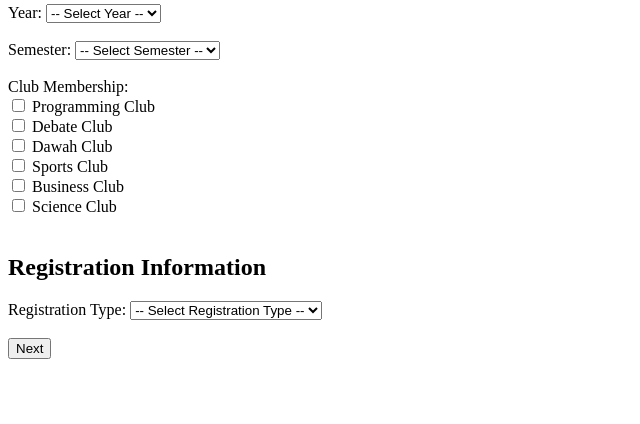
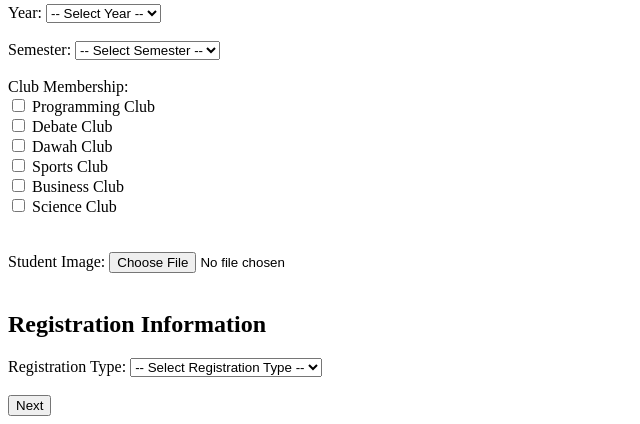
Before and after one commit to saifprof1/online-registration-system, a PHP site: page /register.php in a window 1280 px wide. Shown: the part 778-1202 px from the top of the page, without its empty margins (0-640 px from the left). Before the commit the page ends 1137 px from the top, so only its background shows below. Run offline with PHP 8.4, Linux system fonts and the light colour scheme; data comes from the database, SQL or seed files in the repository.

Commit message:
Add student image upload feature

```diff
--- a/database/database.sql
+++ b/database/database.sql
@@ -46,6 +46,7 @@ CREATE TABLE students (
     gender ENUM('Male', 'Female', 'Other'),
     phone VARCHAR(20) NOT NULL,
     email VARCHAR(100),
+    image_path VARCHAR(255),
     address TEXT,
     department_id INT NOT NULL,
     session_id INT NOT NULL,
--- a/register.php
+++ b/register.php
@@ -46,6 +46,63 @@ if ($_SERVER["REQUEST_METHOD"] == "POST") {
         $error_message = "Invalid Student ID. Format Example: B230102013";
     }
 
+    $image_path = '';
+
+if (!isset($_FILES['student_image'])) {
+
+    $error_message = "Please upload a student image.";
+
+} elseif ($_FILES['student_image']['error'] !== UPLOAD_ERR_OK) {
+
+    switch ($_FILES['student_image']['error']) {
+
+        case UPLOAD_ERR_INI_SIZE:
+        case UPLOAD_ERR_FORM_SIZE:
+            $error_message = "Image size is too large.";
+            break;
+
+        case UPLOAD_ERR_NO_FILE:
+            $error_message = "Please upload a student image.";
+            break;
+
+        default:
+            $error_message = "Image upload failed.";
+            break;
+    }
+
+} else {
+
+    $image_tmp = $_FILES['student_image']['tmp_name'];
+    $image_size = $_FILES['student_image']['size'];
+
+    if ($image_size > 2 * 1024 * 1024) {
+
+        $error_message = "Image size must be less than 2 MB.";
+
+    } else {
+
+        $allowed_types = [
+            'image/jpeg',
+            'image/png',
+            'image/webp'
+        ];
+
+        $image_type = mime_content_type($image_tmp);
+        $image_info = getimagesize($image_tmp);
+
+if ($image_info === false) {
+
+    $error_message = "The uploaded file is not a valid image.";
+
+}
+
+        if (!in_array($image_type, $allowed_types, true)) {
+
+            $error_message = "Only JPG, PNG, and WebP images are allowed.";
+        }
+    }
+}
+
     $first_name = trim($_POST['first_name'] ?? '');
     $middle_name = trim($_POST['middle_name'] ?? '');
     $last_name = trim($_POST['last_name'] ?? '');
@@ -63,20 +120,48 @@ if ($_SERVER["REQUEST_METHOD"] == "POST") {
     $registration_type = $_POST['registration_type'] ?? '';
 
     if (empty($error_message)) {
+    $extension_map = [
+        'image/jpeg' => 'jpg',
+        'image/png'  => 'png',
+        'image/webp' => 'webp'
+    ];
+
+    $image_extension = $extension_map[$image_type];
+
+    $image_filename = $student_id . '_' . time() . '.' . $image_extension;
+
+    $image_path = "uploads/students/" . $image_filename;
+
+    $upload_path = __DIR__ . "/" . $image_path;
+
+    if (!move_uploaded_file(
+        $_FILES['student_image']['tmp_name'],
+        $upload_path
+    )) {
+
+        $error_message = "Failed to upload student image.";
+
+    } else {
 
         $conn->begin_transaction();
+
+        try {
 
             $sql = "INSERT INTO students
                     (student_id, first_name, middle_name, last_name,
                      father_name, mother_name, date_of_birth, gender,
-         phone, email, address,
+                     phone, email, image_path, address,
                      department_id, session_id, batch_id, year_id, semester_id)
-        VALUES (?, ?, ?, ?, ?, ?, ?, ?, ?, ?, ?, ?, ?, ?, ?, ?)";
+                    VALUES (?, ?, ?, ?, ?, ?, ?, ?, ?, ?, ?, ?, ?, ?, ?, ?, ?)";
 
             $stmt = $conn->prepare($sql);
 
+            if (!$stmt) {
+                throw new Exception("Student query preparation failed.");
+            }
+
             $stmt->bind_param(
-    "sssssssssssiiiii",
+                "ssssssssssssiiiii",
                 $student_id,
                 $first_name,
                 $middle_name,
@@ -87,6 +172,7 @@ $stmt->bind_param(
                 $gender,
                 $phone,
                 $email,
+                $image_path,
                 $address,
                 $department_id,
                 $session_id,
@@ -95,7 +181,14 @@ $stmt->bind_param(
                 $semester_id
             );
 
-        if ($stmt->execute()) {
+            if (!$stmt->execute()) {
+
+                if ($stmt->errno == 1062) {
+                    throw new Exception("This Student ID is already registered.");
+                }
+
+                throw new Exception("Student registration could not be completed.");
+            }
 
             $registration_sql = "INSERT INTO registrations
                                  (student_id, registration_type)
@@ -103,13 +196,48 @@ $stmt->bind_param(
 
             $registration_stmt = $conn->prepare($registration_sql);
 
+            if (!$registration_stmt) {
+                throw new Exception("Registration query preparation failed.");
+            }
+
             $registration_stmt->bind_param(
                 "ss",
                 $student_id,
                 $registration_type
             );
 
-            if ($registration_stmt->execute()) {
+            if (!$registration_stmt->execute()) {
+                throw new Exception("Registration could not be completed.");
+            }
+
+            if (!empty($club_ids)) {
+
+                $club_stmt = $conn->prepare(
+                    "INSERT INTO student_clubs (student_id, club_id)
+                     VALUES (?, ?)"
+                );
+
+                if (!$club_stmt) {
+                    throw new Exception("Club query preparation failed.");
+                }
+
+                $club_stmt->bind_param(
+                    "si",
+                    $student_id,
+                    $club_id
+                );
+
+                foreach ($club_ids as $club_id) {
+
+                    $club_id = (int) $club_id;
+
+                    if (!$club_stmt->execute()) {
+                        throw new Exception("Club membership insertion failed.");
+                    }
+                }
+
+                $club_stmt->close();
+            }
 
             $conn->commit();
 
@@ -129,59 +257,29 @@ echo '<p><a href="register.php">Back to Registration</a></p>';
 
             echo '</div>';
 
-            } else {
+            $registration_stmt->close();
+            $stmt->close();
+
+        } catch (Exception $e) {
 
             $conn->rollback();
 
-                echo "<h2>Registration Failed</h2>";
-                echo "<p>Registration could not be completed.</p>";
+            if (file_exists($upload_path)) {
+                unlink($upload_path);
             }
 
+            $error_message = $e->getMessage();
+
+            if (isset($registration_stmt) && $registration_stmt) {
                 $registration_stmt->close();
+            }
 
-            if (!empty($club_ids)) {
-
-    $club_stmt = $conn->prepare(
-        "INSERT INTO student_clubs (student_id, club_id)
-         VALUES (?, ?)"
-    );
-
-    $club_stmt->bind_param(
-        "si",
-        $student_id,
-        $club_id
-    );
-
-    foreach ($club_ids as $club_id) {
-
-        $club_id = (int) $club_id;
-
-        if (!$club_stmt->execute()) {
-            throw new Exception("Club membership insertion failed.");
+            if (isset($stmt) && $stmt) {
+                $stmt->close();
             }
         }
-
-    $club_stmt->close();
-}
-
-        } else {
-
-            $conn->rollback();
-
-            if ($stmt->errno == 1062) {
-
-                $error_message = "This Student ID is already registered.";
-
-            } else {
-
-                $error_message = "Student registration could not be completed.";
     }
 }
-
-        $stmt->close();
-    }
-
-
 }
 
 ?>
@@ -229,7 +327,7 @@ echo '</div>';
 
     <h1>Online Student Registration</h1>
 
-    <form action="" method="POST">
+    <form method="POST" enctype="multipart/form-data">
 
         <?php if (!empty($error_message)): ?>
 
@@ -479,7 +577,16 @@ while ($club = $club_result->fetch_assoc()) {
 }
 ?>
 
-<br>
+<br><br>
+
+<label for="student_image">Student Image:</label>
+<input type="file"
+       id="student_image"
+       name="student_image"
+       accept="image/jpeg,image/png,image/webp"
+       required>
+
+<br><br>
 
         <h2>Registration Information</h2>
 
```
Also changed, not shown: uploads/students/B220102013_1790077741.jpg (added), uploads/students/B230102330_1790074782.jpg (added). Lines whose indentation alone changed are shown as unchanged.
